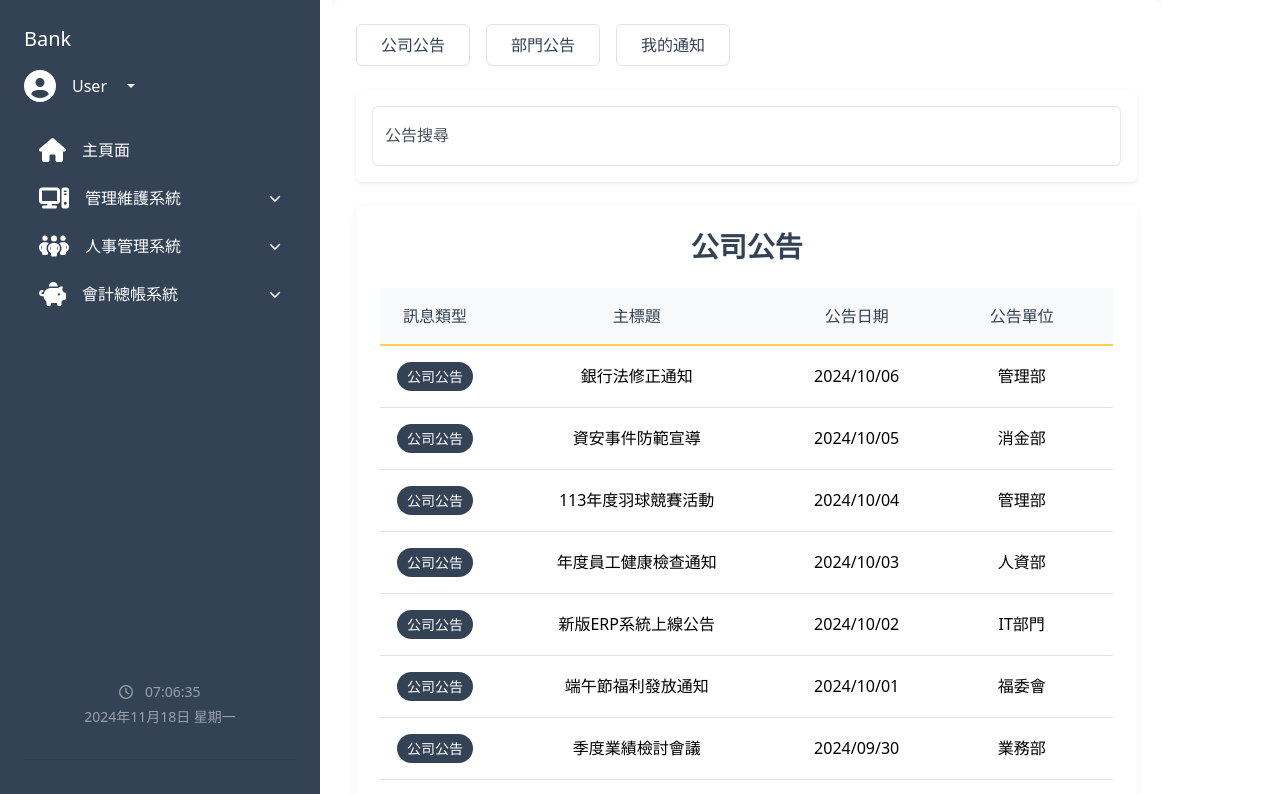
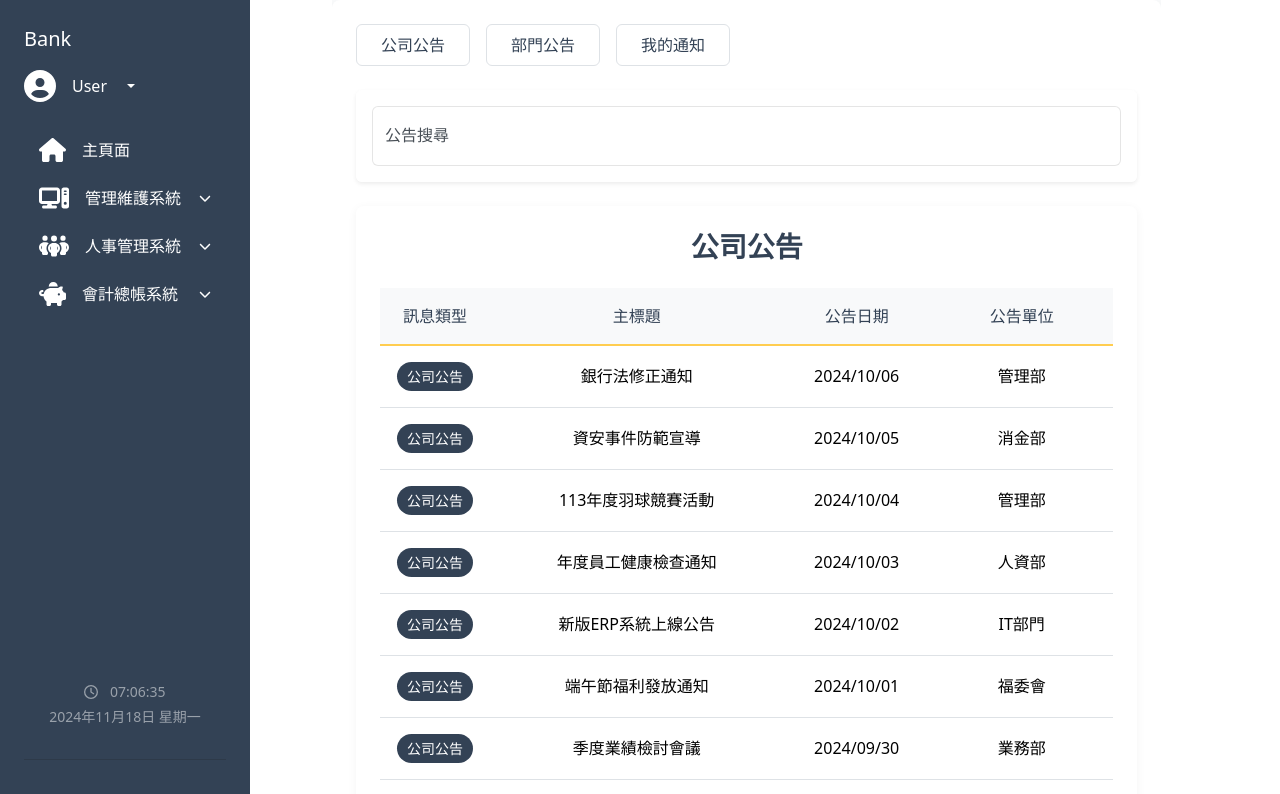
Before and after one commit to D1204463/Login_Permission_Web, a Vue app in the folder Login-Permission-Project-frontend/: page / in a window 1280 px wide. Shown: the top 794 px of the page. Built offline with nearby package versions, Linux system fonts and the light colour scheme; a web font is replaced by a local one.

Commit message:
調整 Sidebar.vue
1. Sidebar.vue固定在左側
2. views/Position.vue 調整 margin-left

```diff
--- a/Login-Permission-Project-frontend/src/components/Layout/Sidebar.vue
+++ b/Login-Permission-Project-frontend/src/components/Layout/Sidebar.vue
@@ -306,13 +306,18 @@ export default {
 
 .sidebar-container {
     background-color: #334255;
-    height: 100vh;
+    position: fixed;
+    top: 0;
+    left: 0;
+    bottom: 0;
+    width: 250px;  /* 固定寬度 */
+    overflow-y: auto;
     transition: all 0.3s ease;
 }
 
 .sidebar-content {
     padding: 1.5rem;
-    height: 100%;
+    min-height: 100vh; /* 最小高度設為視窗高度 */
     display: flex;
     flex-direction: column;
 }
--- a/Login-Permission-Project-frontend/src/views/ManagementPage/Position.vue
+++ b/Login-Permission-Project-frontend/src/views/ManagementPage/Position.vue
@@ -23,7 +23,8 @@ import positionComponent from '@/components/ManagementPage/Position/Position.vue
     background: #f8f9fa;
     flex: 1;
     padding: 1rem;
-    margin-left: 30px; /* Sidebar 寬度 */
+    margin-left: 260px; /* 與 sidebar 寬度相同 */
+    min-height: 100vh;
 }
 
 /* 響應式設計 */
```
